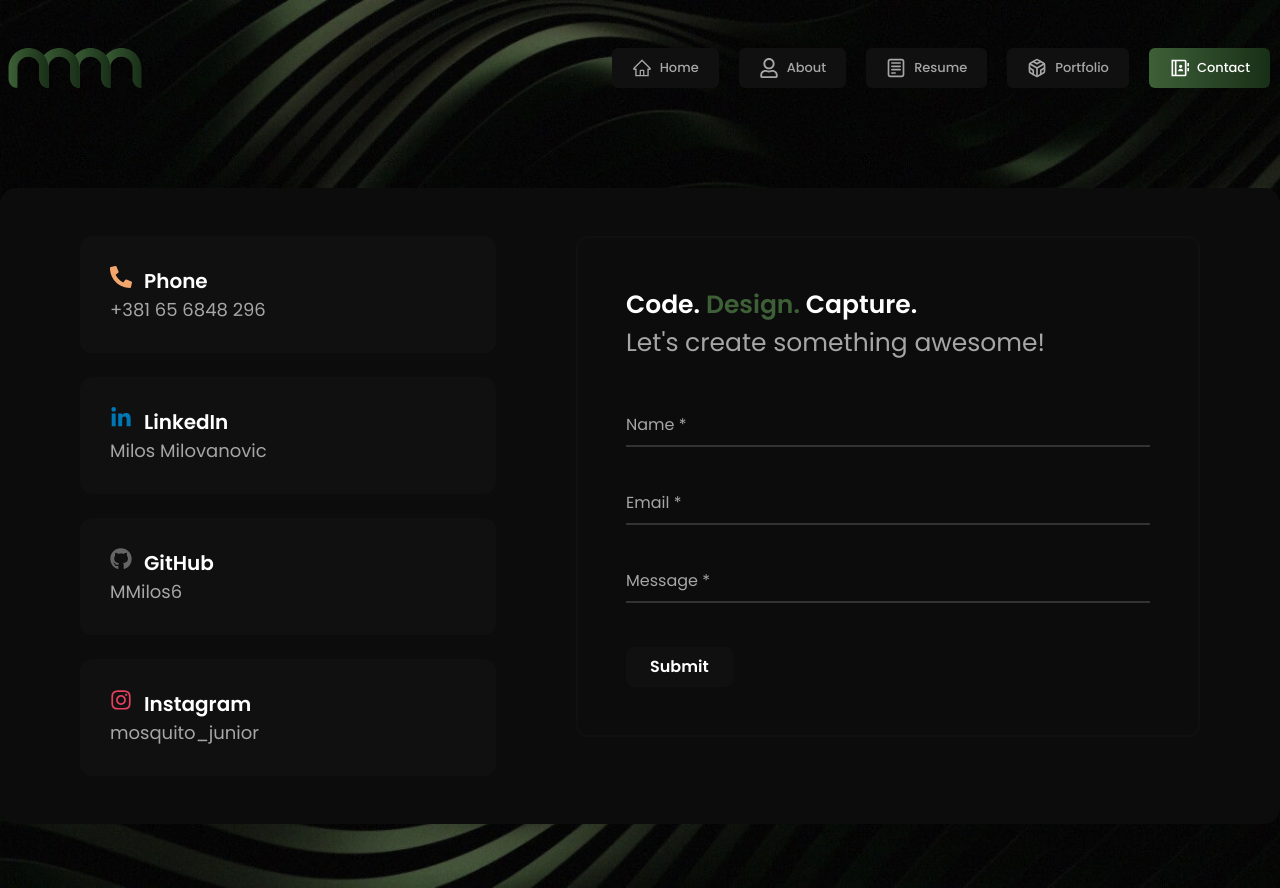
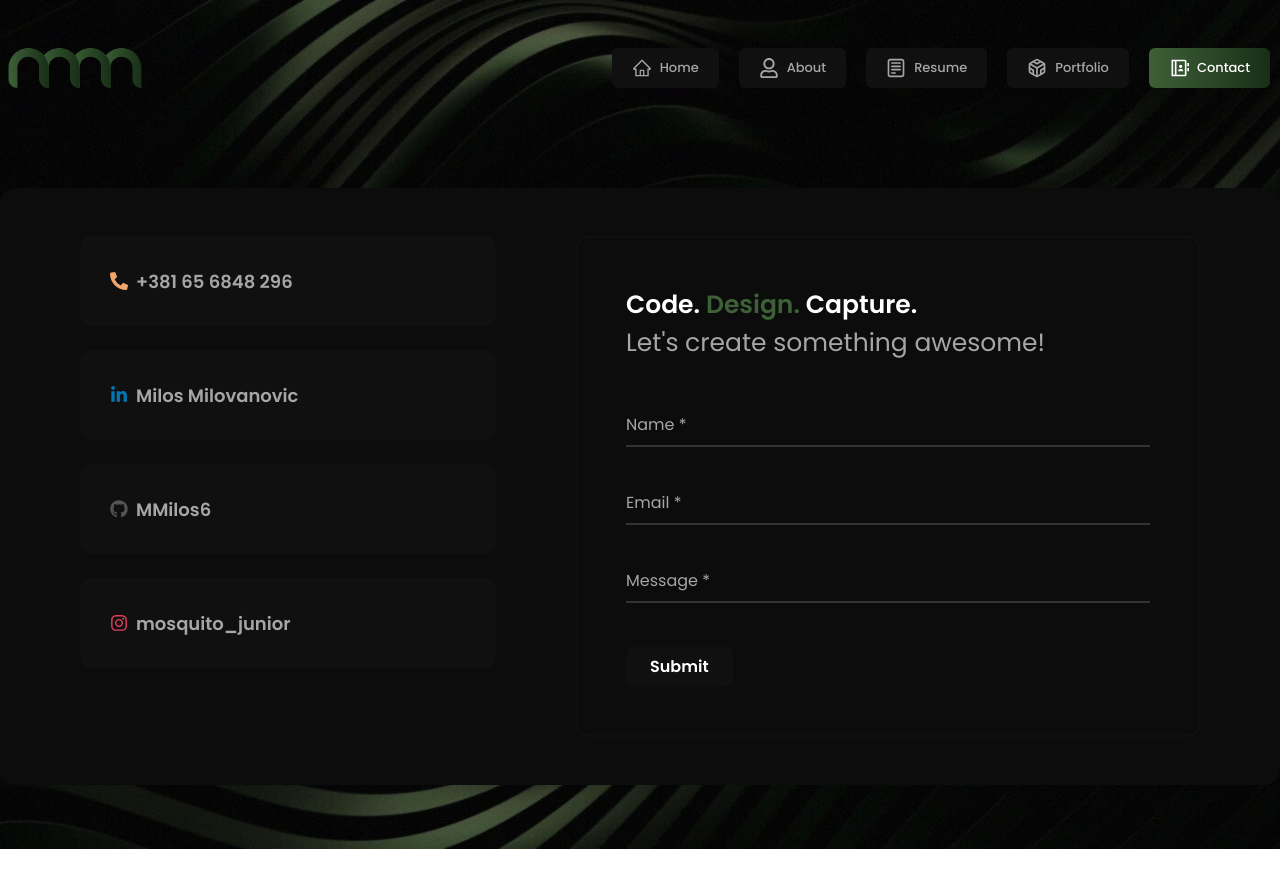
Before and after one commit to MMilos6/portfolio, a Next.js app: page /contact in a window 1280 px wide. After the commit the page ends 849 px from the top, so only its background shows below. Built offline with nearby package versions, Linux system fonts and the light colour scheme.

Commit message:
fix: fixed contact data

```diff
--- a/components/contact/Address.jsx
+++ b/components/contact/Address.jsx
@@ -3,7 +3,7 @@ import contactData from "@/data/contactData";
 const Address = () => {
     return (
         <>
-            {contactData.map(({ title, info, icon, iconColor }, i) => (
+            {contactData.map(({ info, icon, iconColor }, i) => (
                 <div
                     key={i}
                     style={{
@@ -12,16 +12,15 @@ const Address = () => {
                     className="flex flex-wrap p-[30px] border-[#A6A6A6] gap-2 rounded-xl"
                 >
                     <div className="space-y-2">
-                        <p className="text-xl flex font-semibold text-white">
+                        <p className="text-xl flex items-center font-semibold text-white">
                             <div
-                                className="text-2xl mr-3"
+                                className="text-lg mr-2"
                                 style={{ color: iconColor }}
                             >
                                 {icon}
                             </div>
-                            {title}
+                            {info}
                         </p>
-                        <span className="break-all">{info}</span>
                     </div>
                 </div>
             ))}
--- a/components/social/Social.jsx
+++ b/components/social/Social.jsx
@@ -17,7 +17,7 @@ const Social = () => {
             id: 2,
             link: "https://github.com/Mmilos6",
             icon: <FaGithub />,
-            iconClass: "text-[#181717]",
+            iconClass: "text-[#545454]",
             label: "GitHub Profile",
         },
         {
--- a/data/contactData.js
+++ b/data/contactData.js
@@ -3,7 +3,6 @@ import { FaPhoneAlt, FaLinkedinIn, FaGithub, FaInstagram } from "react-icons/fa"
 module.exports = [
     {
         id: "01",
-        title: "Phone",
         icon: <FaPhoneAlt />,
         iconColor: "#F1A66D",
         info: (
@@ -19,7 +18,6 @@ module.exports = [
     },
     {
         id: "02",
-        title: "LinkedIn",
         icon: <FaLinkedinIn />,
         iconColor: "#0077B5",
         info: (
@@ -37,9 +35,8 @@ module.exports = [
     },
     {
         id: "03",
-        title: "GitHub",
         icon: <FaGithub />,
-        iconColor: "#656565",
+        iconColor: "#545454",
         info: (
             <p>
                 <a
@@ -55,7 +52,6 @@ module.exports = [
     },
     {
         id: "04",
-        title: "Instagram",
         icon: <FaInstagram />,
         iconColor: "#E4405F",
         info: (
```
